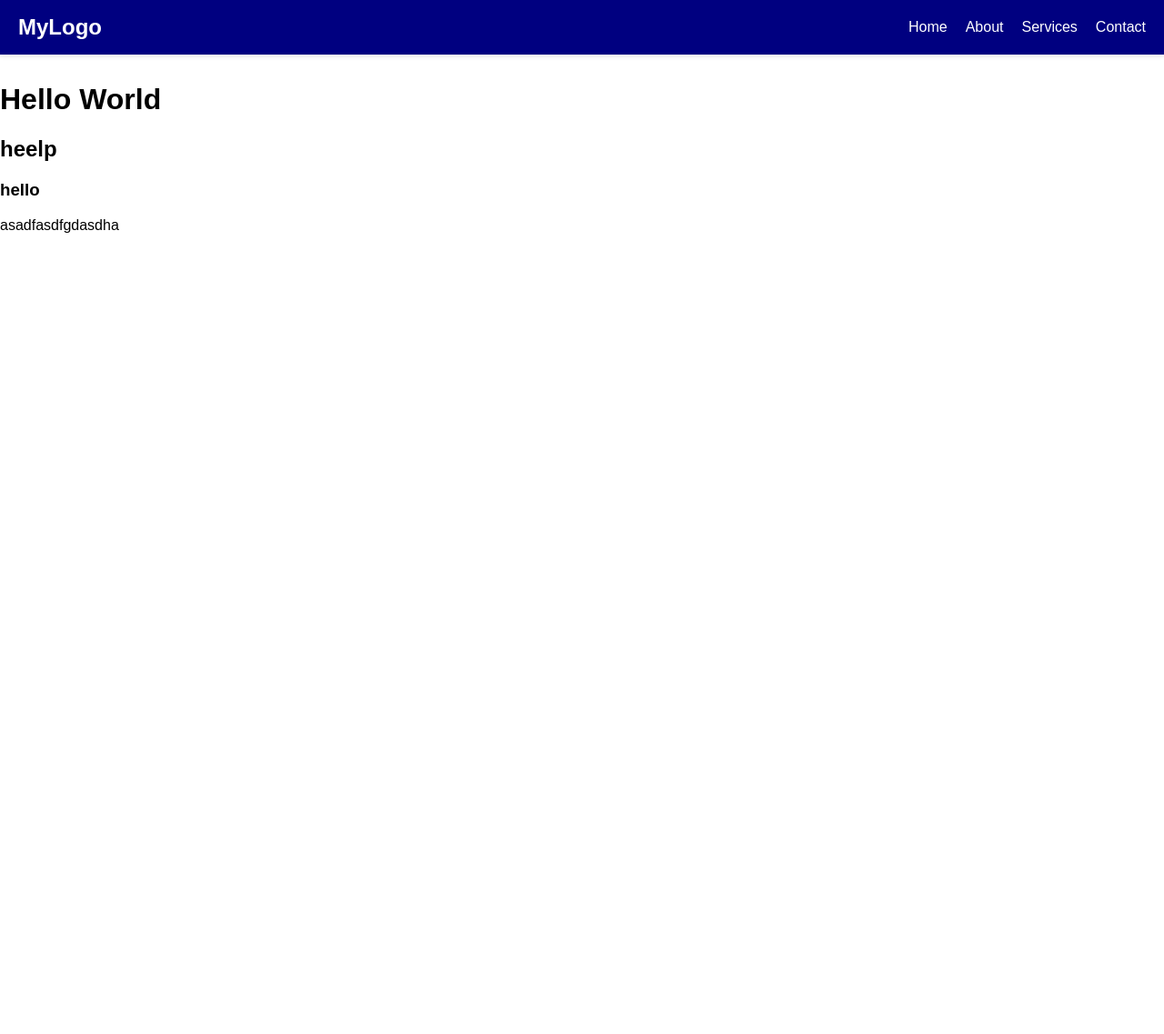
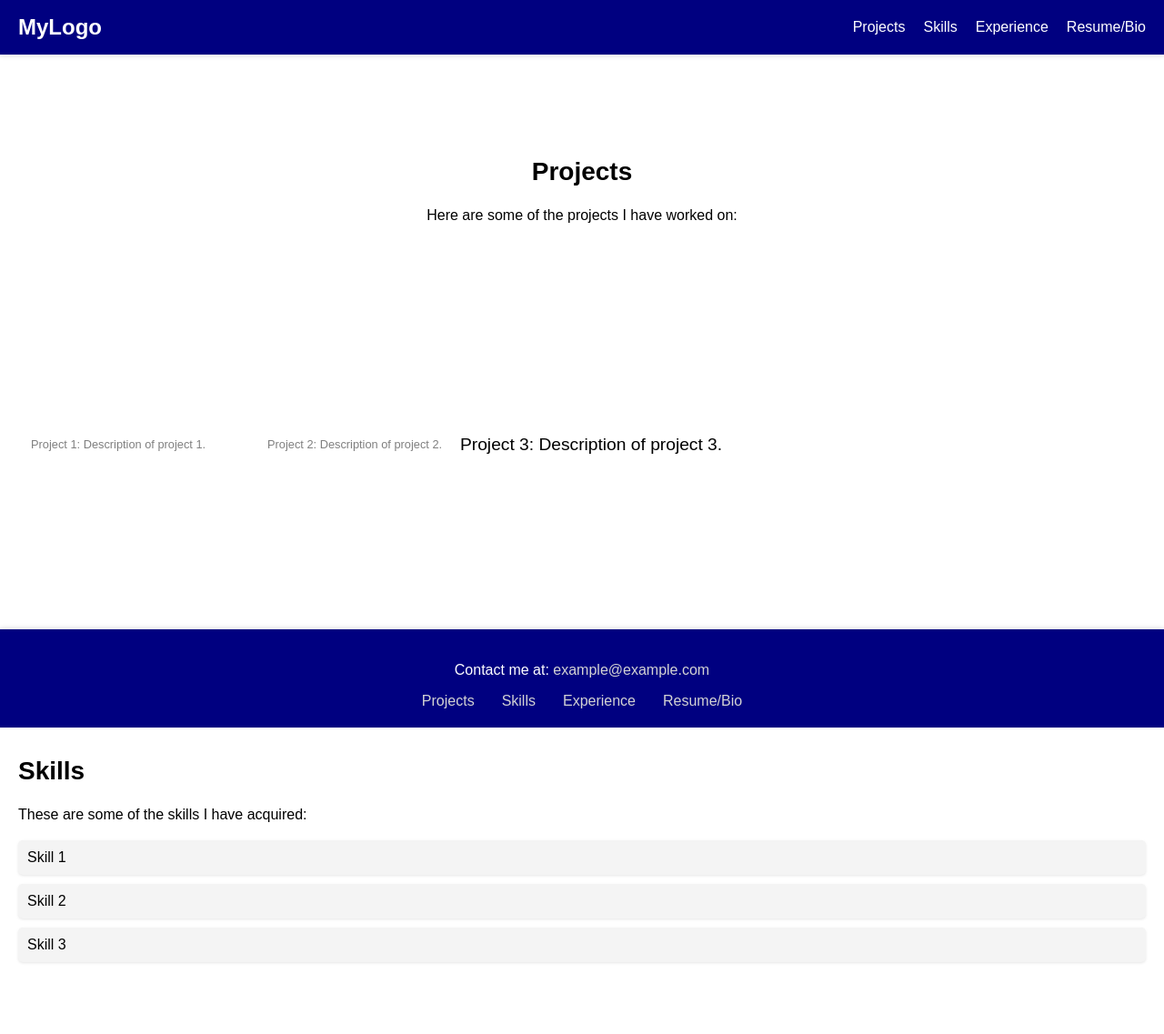
Before and after one commit to Ren-Desuwa/Bio-Profile, a plain HTML site: page index.html in a window 1280 px wide. Shown: the top 1137 px of the page at 91% size. Before the commit the page ends 800 px from the top, so only its background shows below. Drawn offline with Linux system fonts and the light colour scheme.

Commit message:
main site changes

```diff
--- a/css/style.css
+++ b/css/style.css
@@ -55,3 +55,109 @@ body {
 .nav_bar .nav_links a:hover {
     color: lightgray;
 }
+
+footer {
+    background-color: navy;
+    color: white;
+    padding: 20px;
+    text-align: center;
+    position: fixed;
+    width: 100%;
+    bottom: 0;
+    left: 0;
+    box-shadow: 0 -2px 5px rgba(0, 0, 0, 0.1);
+    box-sizing: border-box;
+}
+
+footer a {
+    color: lightgray;
+    text-decoration: none;
+    transition: color 0.3s;
+}
+
+footer a:hover {
+    color: white;
+}
+
+footer ul {
+    list-style: none;
+    padding: 0;
+    margin: 10px 0 0 0;
+    display: flex;
+    justify-content: center;
+}
+
+footer ul li {
+    margin: 0 15px;
+}
+
+section {
+    padding: 60px 20px;
+    margin: 20px 0;
+}
+
+section h1 {
+    font-size: 28px;
+    margin-bottom: 20px;
+}
+
+section p {
+    font-size: 16px;
+    line-height: 1.5;
+}
+
+section ul {
+    list-style: none;
+    padding: 0;
+}
+
+section ul li {
+    background-color: #f4f4f4;
+    margin: 10px 0;
+    padding: 10px;
+    border-radius: 5px;
+    box-shadow: 0 1px 3px rgba(0, 0, 0, 0.1);
+}
+
+.gallery {
+    display: flex;
+    justify-content: center;
+    align-items: center;
+    overflow: hidden;
+    position: relative;
+    height: 300px;
+    margin: 60px auto; /* Center the gallery and add margin to prevent overlap */
+}
+
+.gallery h1, .gallery p {
+    display: block;
+}
+
+.gallery-container {
+    display: flex;
+    transition: transform 0.5s ease;
+    margin-top: 60px; /* Move gallery container down */
+    justify-content: center; /* Center the gallery items */
+}
+
+.gallery-item {
+    min-width: 200px;
+    margin: 0 10px;
+    transition: transform 0.5s ease, opacity 0.5s ease;
+    opacity: 0.5;
+}
+
+.gallery-item.active {
+    transform: scale(1.2);
+    opacity: 1;
+}
+
+.gallery-item:not(.active) {
+    transform: scale(0.8);
+}
+
+#projects h1, #projects p {
+    display: block; /* Ensure h1 and p elements are block-level */
+    text-align: center; /* Center align text */
+    margin-bottom: 20px; /* Add margin to separate from gallery */
+}
--- a/index.html
+++ b/index.html
@@ -13,15 +13,60 @@
         <div class="nav_bar">
             <div class="logo">MyLogo</div>
             <ul class="nav_links">
-                <li><a href="#home">Home</a></li>
-                <li><a href="#about">About</a></li>
-                <li><a href="#services">Services</a></li>
-                <li><a href="#contact">Contact</a></li>
+                <li><a href="#projects">Projects</a></li>
+                <li><a href="#skills">Skills</a></li>
+                <li><a href="#experience">Experience</a></li>
+                <li><a href="#resume">Resume/Bio</a></li>
             </ul>
         </div>
-        <h1>Hello World</h1>
-        <h2>heelp</h2>
-        <h3>hello</h3>
-        <p>asadfasdfgdasdha</p>
+
+        <section id="projects">
+            <h1>Projects</h1>
+            <p>Here are some of the projects I have worked on:</p>
+            <div class="gallery">
+                <div class="gallery-container">
+                    <div class="gallery-item">Project 1: Description of project 1.</div>
+                    <div class="gallery-item">Project 2: Description of project 2.</div>
+                    <div class="gallery-item">Project 3: Description of project 3.</div>
+                </div>
+            </div>
+        </section>
+
+        <section id="skills">
+            <h1>Skills</h1>
+            <p>These are some of the skills I have acquired:</p>
+            <ul>
+                <li>Skill 1</li>
+                <li>Skill 2</li>
+                <li>Skill 3</li>
+            </ul>
+        </section>
+
+        <section id="experience">
+            <h1>Experience</h1>
+            <p>Here is a summary of my professional experience:</p>
+            <ul>
+                <li>Job 1: Description of job 1.</li>
+                <li>Job 2: Description of job 2.</li>
+                <li>Job 3: Description of job 3.</li>
+            </ul>
+        </section>
+
+        <section id="resume">
+            <h1>Resume/Bio</h1>
+            <p>This is a brief bio and my resume:</p>
+            <p>Lorem ipsum dolor sit amet, consectetur adipiscing elit. Vivamus lacinia odio vitae vestibulum vestibulum. Cras venenatis euismod malesuada.</p>
+            <a href="resume.pdf" download>Download Resume</a>
+        </section>
+
+        <footer>
+            <p>Contact me at: <a href="mailto:example@example.com">example@example.com</a></p>
+            <ul>
+                <li><a href="#projects">Projects</a></li>
+                <li><a href="#skills">Skills</a></li>
+                <li><a href="#experience">Experience</a></li>
+                <li><a href="#resume">Resume/Bio</a></li>
+            </ul>
+        </footer>
     </body>
 </html>
--- a/js/script.js
+++ b/js/script.js
@@ -0,0 +1,23 @@
+document.addEventListener('DOMContentLoaded', function() {
+    const galleryContainer = document.querySelector('.gallery-container');
+    const galleryItems = document.querySelectorAll('.gallery-item');
+    let currentIndex = 1;
+
+    function updateGallery() {
+        galleryItems.forEach((item, index) => {
+            item.classList.remove('active');
+            if (index === currentIndex) {
+                item.classList.add('active');
+            }
+        });
+        const offset = (galleryContainer.offsetWidth / 2) - (galleryItems[currentIndex].offsetWidth / 2) - (currentIndex * (galleryItems[0].offsetWidth + 20));
+        galleryContainer.style.transform = `translateX(${offset}px)`;
+    }
+
+    updateGallery();
+
+    setInterval(() => {
+        currentIndex = (currentIndex + 1) % galleryItems.length;
+        updateGallery();
+    }, 3000);
+});
```
